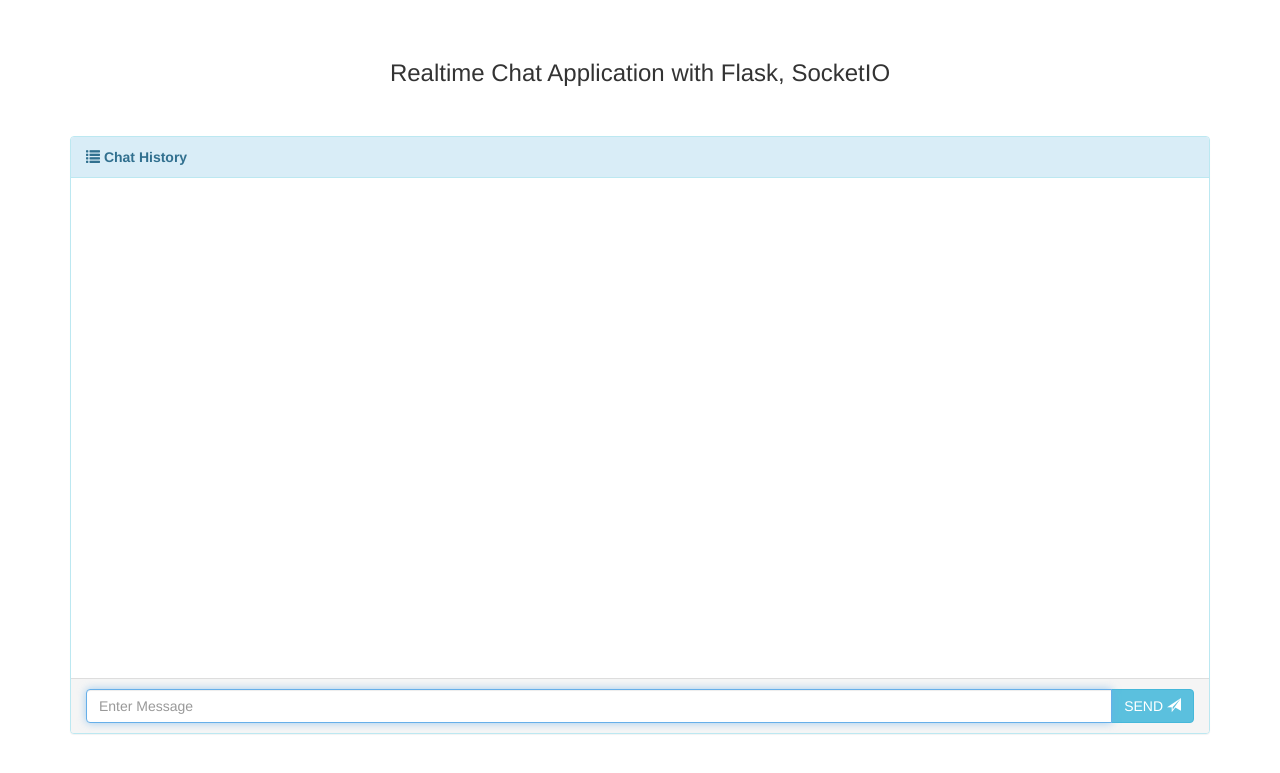
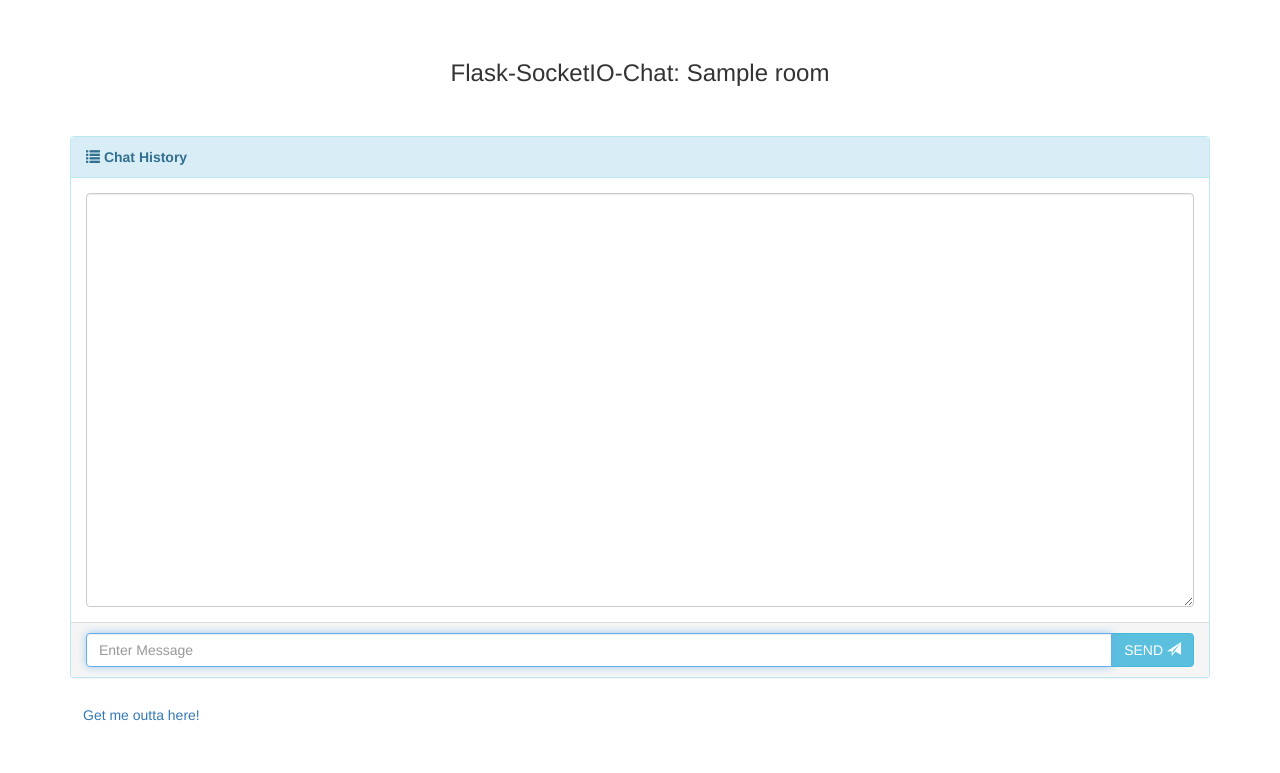
Before and after one commit to DavidSchott/ChatBot, a Flask app: template app/templates/chat.html in a window 1280 px wide. Shown: the top 773 px of the page. Run offline with Flask 2, Linux system fonts and the light colour scheme; the template is opened without the code that fills it: most values are stand-ins (such as "Sample title", 1, 10 or a date in 2020); some libraries are stand-ins or nearby versions.

Commit message:
Improved look&feel of chatbox (bootstrap).

```diff
--- a/app/templates/chat.html
+++ b/app/templates/chat.html
@@ -3,6 +3,9 @@
         <title>Flask-SocketIO-Chat: {{ room }}</title>
         <script type="text/javascript" src="//code.jquery.com/jquery-1.4.2.min.js"></script>
         <script type="text/javascript" src="//cdnjs.cloudflare.com/ajax/libs/socket.io/1.3.6/socket.io.min.js"></script>
+        <script src="//maxcdn.bootstrapcdn.com/bootstrap/3.2.0/js/bootstrap.min.js"></script>
+        <link href="//maxcdn.bootstrapcdn.com/bootstrap/3.2.0/css/bootstrap.min.css" rel="stylesheet">
+        <link href="//maxcdn.bootstrapcdn.com/font-awesome/4.1.0/css/font-awesome.min.css" rel="stylesheet">
         <script type="text/javascript" charset="utf-8">
             var socket;
             $(document).ready(function(){
@@ -38,9 +41,31 @@
         </script>
     </head>
     <body>
-        <h1>Flask-SocketIO-Chat: {{ room }}</h1>
-        <textarea id="chat" cols="80" rows="20"></textarea><br><br>
-        <input id="text" size="80" placeholder="Enter your message here"><br><br>
-        <a href="#" onclick="leave_room();">Leave this room</a>
+        <div class="container">
+    <div class="row " style="padding-top:40px;">
+        <h3 class="text-center">Flask-SocketIO-Chat: {{ room }}</h3>
+        <br/><br/>
+
+        <div class="col-md-12">
+            <div class="panel panel-info">
+                <div class="panel-heading">
+                    <strong><span class="glyphicon glyphicon-list"></span> Chat History</strong>
+                </div>
+                <div class="panel-body fixed-panel">
+                            <textarea class="form-control" rows="20" id="chat"></textarea>
+                </div>
+                <div class="panel-footer">
+                    <div class="input-group">
+                        <input type="text" class="form-control" placeholder="Enter Message" id="text" autofocus/>
+                                    <span class="input-group-btn">
+                                        <button class="btn btn-info" type="button" id="sendMessage">SEND <span class="glyphicon glyphicon-send"></span></button>
+                                    </span>
+                    </div>
+                </div>
+            </div>
+        </div>
+    </div>
+               <a class="btn btn-danger-outline" href="#" onclick="leave_room();">Get me outta here!</a>
+</div>
     </body>
 </html>
--- a/app/templates/index.html
+++ b/app/templates/index.html
@@ -28,6 +28,5 @@
         </div>
     </div>
 </div>
-
 </body>
 </html>
--- a/templates/chat.html
+++ /dev/null
@@ -1,97 +0,0 @@
-<!DOCTYPE html>
-<html>
-<head lang="en">
-    <meta charset="UTF-8">
-    <title></title>
-    <script src="//code.jquery.com/jquery-1.11.1.js"></script>
-    <script src="//cdnjs.cloudflare.com/ajax/libs/jquery-cookie/1.4.1/jquery.cookie.min.js"></script>
-    <script src="//maxcdn.bootstrapcdn.com/bootstrap/3.2.0/js/bootstrap.min.js"></script>
-    <script src="//cdnjs.cloudflare.com/ajax/libs/jquery-timeago/1.4.0/jquery.timeago.min.js"></script>
-    <script src="//cdnjs.cloudflare.com/ajax/libs/socket.io/0.9.16/socket.io.min.js"></script>
-    <script>
-        var channel = "/chat";
-
-        var socket = io.connect('http://' + document.domain + ':' + location.port + channel);
-
-        socket.on('connect', function() {
-            socket.emit('my_connection', {data: 'I\'m connected!'});
-        });
-
-        socket.on("message", function (message) {
-            refreshMessages(message);
-        });
-
-        function refreshMessages(message) {
-            $(".media-list").append('<li class="media"><div class="media-body"><div class="media"><div class="media-body">'
-                + message.message + '<br/><small class="text-muted">' + message.author + ' | ' + message.createDate + '</small><hr/></div></div></div></li>');
-        }
-
-        $(function(){
-
-            if (typeof $.cookie("realtime-chat-nickname") === 'undefined') {
-                window.location = "/chat"
-            } else {
-                $("#sendMessage").on("click", function() {
-                    sendMessage()
-                });
-
-                $('#messageText').keyup(function(e){
-                    if(e.keyCode == 13)
-                    {
-                        sendMessage();
-                    }
-                });
-            }
-
-            function sendMessage() {
-                $container = $('.media-list');
-                $container[0].scrollTop = $container[0].scrollHeight;
-                var message = $("#messageText").val();
-                var author = $.cookie("realtime-chat-nickname");
-                socket.emit('message', {data: {message: message, author: author}});
-                $("#messageText").val("");
-                $container.animate({ scrollTop: $container[0].scrollHeight }, "slow");
-            }
-        })
-    </script>
-    <link href="//maxcdn.bootstrapcdn.com/bootstrap/3.2.0/css/bootstrap.min.css" rel="stylesheet">
-    <link href="//maxcdn.bootstrapcdn.com/font-awesome/4.1.0/css/font-awesome.min.css" rel="stylesheet">
-    <style type="text/css">
-        .fixed-panel {
-            min-height: 500px;
-            max-height: 500px;
-        }
-        .media-list {
-            overflow: scroll;
-        }
-    </style>
-</head>
-<body>
-<div class="container">
-    <div class="row " style="padding-top:40px;">
-        <h3 class="text-center">Realtime Chat Application with Flask, SocketIO</h3>
-        <br/><br/>
-
-        <div class="col-md-12">
-            <div class="panel panel-info">
-                <div class="panel-heading">
-                    <strong><span class="glyphicon glyphicon-list"></span> Chat History</strong>
-                </div>
-                <div class="panel-body fixed-panel">
-                    <ul class="media-list">
-                    </ul>
-                </div>
-                <div class="panel-footer">
-                    <div class="input-group">
-                        <input type="text" class="form-control" placeholder="Enter Message" id="messageText" autofocus/>
-                                    <span class="input-group-btn">
-                                        <button class="btn btn-info" type="button" id="sendMessage">SEND <span class="glyphicon glyphicon-send"></span></button>
-                                    </span>
-                    </div>
-                </div>
-            </div>
-        </div>
-    </div>
-</div>
-</body>
-</html>
```
Also changed, not shown: templates/login.html (deleted, +0 -53 lines). Lines whose indentation alone changed are shown as unchanged.
